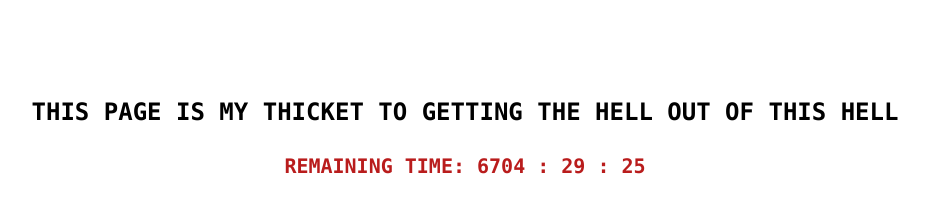
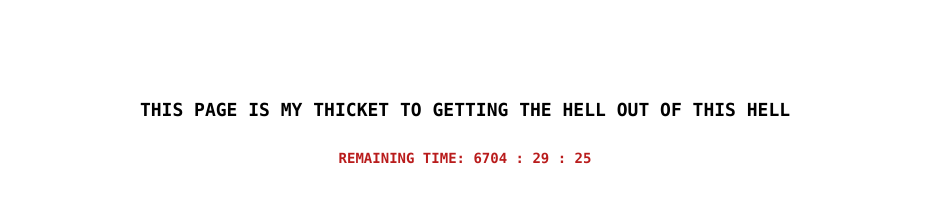
Before and after one commit to Sertac-Cebeci/hell, a plain HTML site: page index.html in a window 1280 px wide. Shown: the whole page, without its empty margins (175-1104 px from the left). Drawn offline with nearby package versions, Linux system fonts and the light colour scheme.

Commit message:
Update index.html

```diff
--- a/index.html
+++ b/index.html
@@ -10,10 +10,10 @@
     />
   </head>
   <body class="flex flex-col items-center">
-    <div class="mt-24 text-2xl font-mono font-bold">
+    <div class="mt-24 text-lg font-mono font-bold">
       THIS PAGE IS MY THICKET TO GETTING THE HELL OUT OF THIS HELL
     </div>
-    <div id="remtime" class="text-xl font-mono font-semibold text-red-700 mt-6">
+    <div id="remtime" class="text-sm font-mono font-semibold text-red-700 mt-6">
       REMAINING TIME:
     </div>
   </body>
```
